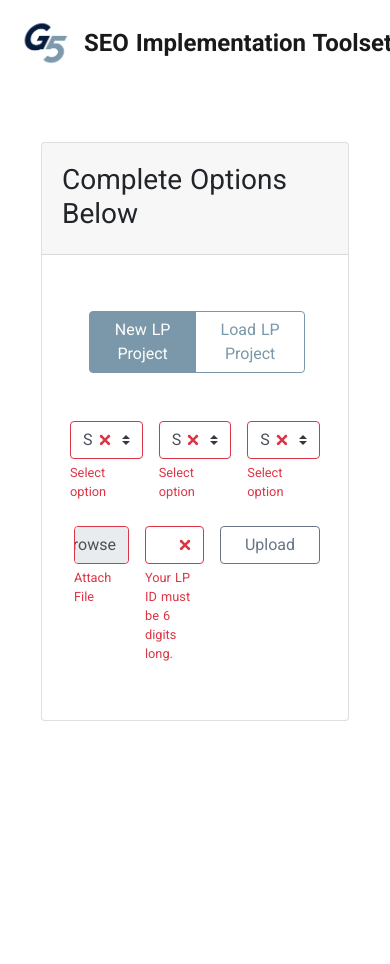
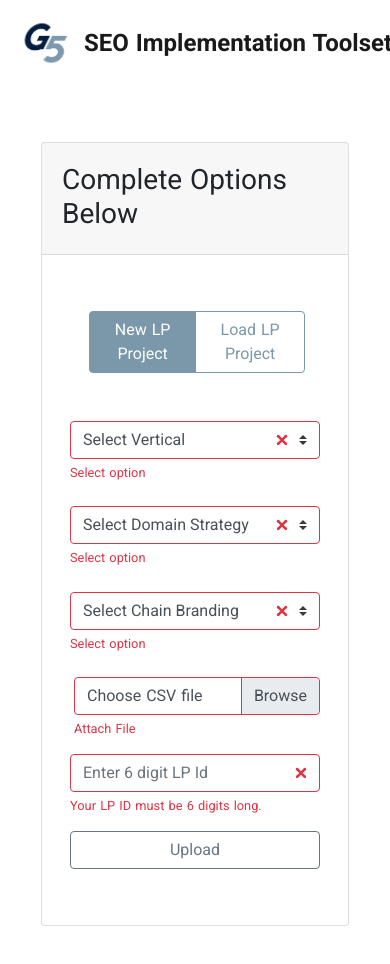
Before and after one commit to pcktbot/seo-implementation-toolset, a Nuxt app: page / in a window 390 px wide. Shown: the top 964 px of the page. Before the commit the page ends 844 px from the top, so only its background shows below. Built offline with nearby package versions, Linux system fonts and the light colour scheme.

Commit message:
responsive css inititail selections, name-address

```diff
--- a/components/form-stepper.vue
+++ b/components/form-stepper.vue
@@ -2,17 +2,17 @@
   <b-card id="loctable" no-body class="loctable my-2">
     <b-card-header class="justify-content-between">
       <b-row class="my-auto text-center card-head">
-        <b-col class="text-center">
+        <b-col class="text-center" cols="12" md="4">
           <h5 class="mb-0">
             <strong>Name: </strong>{{ location.name }}
           </h5>
         </b-col>
-        <b-col class="text-center">
+        <b-col class="text-center" cols="12" md="4">
           <h5 class="mb-0">
             <strong>Address: </strong>{{ `${location.properties.street_address_1} ${location.properties.city} ${location.properties.state} ${location.properties.postal_code}` }}
           </h5>
         </b-col>
-        <b-col class="text-center">
+        <b-col class="text-center" cols="12" md="4">
           <b-form-checkbox
             id="checkbox-1"
             :state="location.properties.prComplete"
--- a/components/init-selections/dropdowns.vue
+++ b/components/init-selections/dropdowns.vue
@@ -3,8 +3,9 @@
     <b-col
       v-for="(select, index) in form.selects"
       :key="select.id"
-      cols="4"
-      class="mb-2"
+      class="mb-2 p"
+      cols="12"
+      md="4"
     >
       <b-form>
         <b-form-select
--- a/components/initial-selections.vue
+++ b/components/initial-selections.vue
@@ -10,16 +10,20 @@
       @field-update="onChange"
     />
     <b-row>
-      <b-col v-if="toggle.selected === 'upload'">
+      <b-col
+        v-if="toggle.selected === 'upload'"
+        cols="12"
+        md="4"
+      >
         <loadfile :form="form" />
       </b-col>
-      <b-col>
+      <b-col cols="12" md="4">
         <lpinput
           :form="form"
           @input-update="onInput"
         />
       </b-col>
-      <b-col>
+      <b-col cols="12" md="4">
         <loadbtn
           :form="form"
           :selected="toggle.selected"
--- a/components/steps/keyword-research.vue
+++ b/components/steps/keyword-research.vue
@@ -1,41 +1,48 @@
 <template>
   <b-container fluid>
     <b-row class="align-items-center pb-2">
-      <b-col>
+      <b-col cols="12" md="6" lg="3">
         <h3 class="text-left mb-0">
           Keywords
         </h3>
       </b-col>
-      <b-col>
+      <b-col cols="12" md="6" lg="3">
         <h5 class="text-left mb-0">
           <strong>Negative Keywords:</strong>
           <span style="color: #dc3545">{{ compform.negative_keywords ? compform.negative_keywords : 'N/A' }}</span>
         </h5>
       </b-col>
-      <b-col class="text-right pt-0">
+      <b-col class="text-right px-1 pt-0 button-pack" cols="12" lg="2">
         <b-btn
           @click="getKeywords"
           variant="outline-secondary--darken3"
-          class="px-4 mb-1"
+          class="mb-1"
+          block
         >
           <div class="d-flex justify-content-center">
             Get Keywords
             <b-spinner v-if="loading" class="mt-1 ml-1" small label="Loading..." />
           </div>
         </b-btn>
+      </b-col>
+      <b-col class="px-1 text-right pt-0 button-pack" cols="12" lg="2">
         <b-btn
           @click="getPhrases"
           variant="outline-secondary--darken3"
-          class="px-4 mb-1"
+          class="mb-1"
+          block
         >
           Get Phrases
         </b-btn>
-        <span :id="displaySaveTip" class="d-inline-block" tabindex="0">
+      </b-col>
+      <b-col class="px-1 text-right pt-0" cols="12" lg="2">
+        <span :id="displaySaveTip" class="w-100 d-inline-block" tabindex="0">
           <b-btn
             :disabled="!validateStepTwo1"
             @click="onSave"
             variant="outline-secondary--darken3"
-            class="px-4 mb-1"
+            class="mb-1"
+            block
           >
             Save
           </b-btn>
--- a/components/steps/name-address.vue
+++ b/components/steps/name-address.vue
@@ -36,7 +36,8 @@
       <b-col
         v-for="input in inputs"
         :key="input"
-        cols="4"
+        cols="12"
+        md="4"
       >
         <b-form-group
           :id="`input-group-${input}`"
@@ -55,7 +56,8 @@
         </b-form-group>
       </b-col>
       <b-col
-        cols="4"
+        cols="12"
+        md="4"
         class="align-self-center mb-2"
       >
         <label for="uspsvalid">USPS Verified</label>
@@ -68,14 +70,16 @@
         />
       </b-col>
       <b-col
-        cols="4"
-        class="align-self-center"
+        cols="12"
+        md="4"
+        class="align-self-center address-col"
       >
         <b-btn
           v-b-modal.usps-modal
           @click="verifyAddress"
           variant="outline-secondary--darken3"
           class="px-4"
+          block
         >
           Verify Address
         </b-btn>
@@ -194,5 +198,7 @@ export default {
 </script>
 
 <style>
-
+  .address-col {
+    padding-top: 1.75rem!important;
+  }
 </style>
--- a/components/tabs.vue
+++ b/components/tabs.vue
@@ -1,9 +1,9 @@
 <template>
   <div class="d-flex justify-content-start align-items-center mb-0">
-    <div v-if="!complete">
+    <div v-if="!complete" class="pr-1">
       <b-icon icon="x-circle" variant="warning" />
     </div>
-    <div v-else>
+    <div v-else class="pr-1">
       <b-icon icon="check-circle" variant="success" />
     </div>
     <!-- SOME COMPLETED INDICATION HERE -->
--- a/layouts/default.vue
+++ b/layouts/default.vue
@@ -21,8 +21,12 @@ label, legend {
   margin-left: .25rem;
 }
 
-.col-3, .col-4, .col, .col-6 {
+.col-3, .col-4, .col, .col-6 .col-md-4 {
   padding: .5rem;
+}
+
+.col-md-4 {
+  padding: .5rem!important;
 }
 
 *,
```
